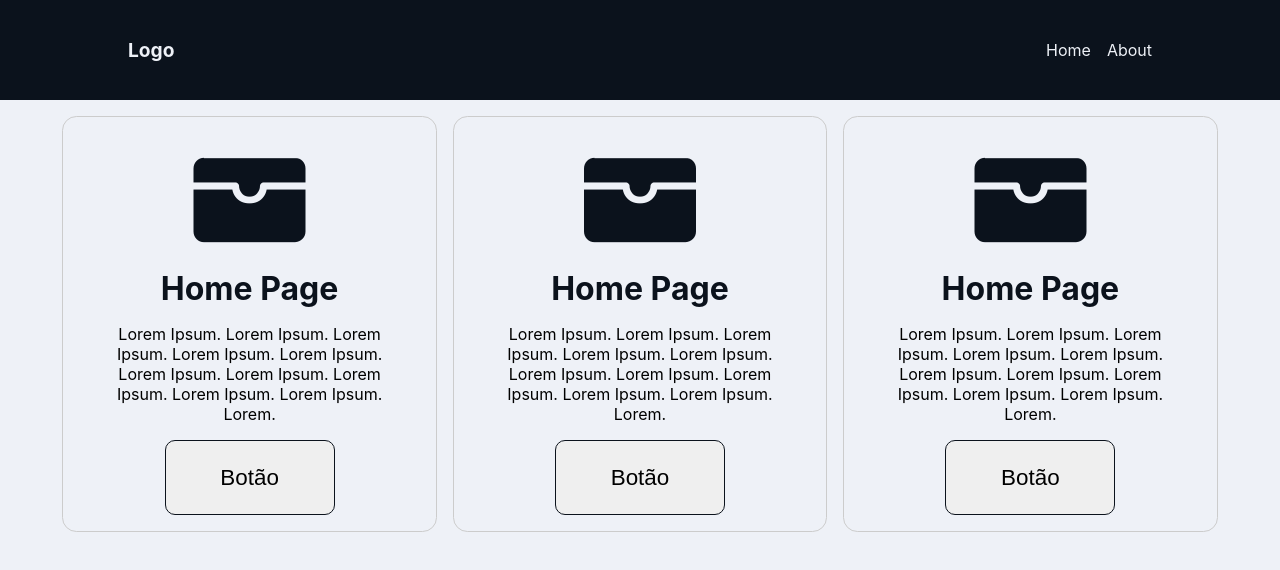
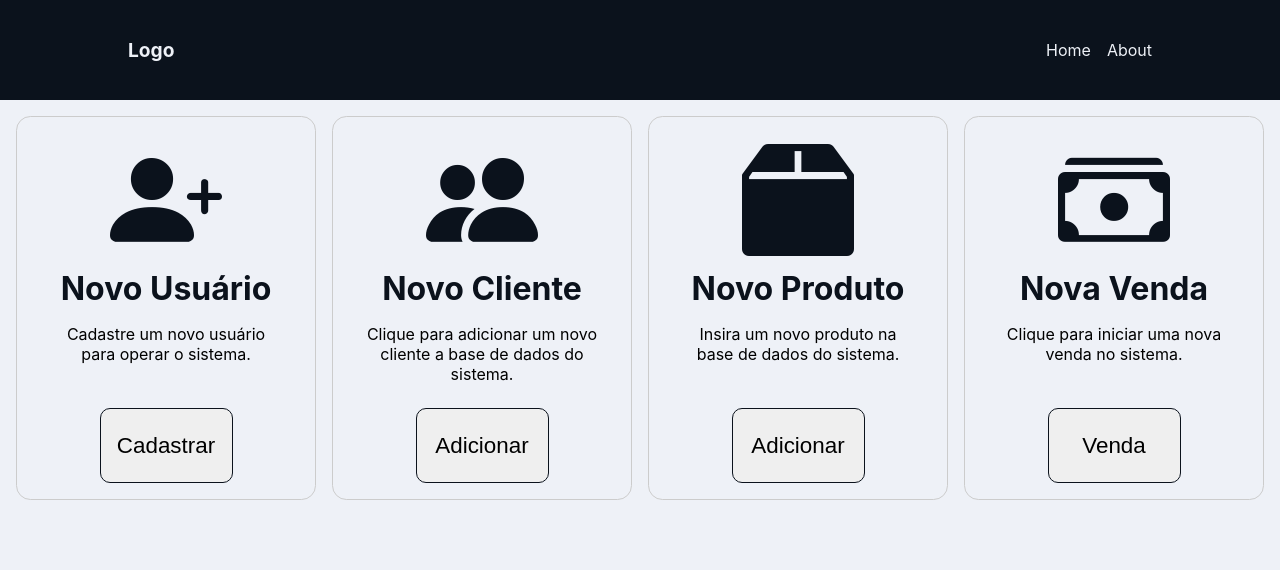
Before and after one commit to lucasfvalle/project_system, a React (Create React App) app: page / in a window 1280 px wide. Shown: the top 570 px of the page. Built offline with nearby package versions, Linux system fonts and the light colour scheme.

Commit message:
Componente Card

```diff
--- /dev/null
+++ b/src/components/Card/Card.css
@@ -0,0 +1,39 @@
+.card{
+    width: 30%;
+    display: flex;
+    flex-direction: column;
+    border: 1px solid #ccc;
+    border-radius: 0.9em;
+    align-items: center;
+    padding: 1em;
+}
+.card:hover{
+    box-shadow: rgba(100, 100, 111, 0.2) 0px 7px 29px 0px;
+}
+.card i{
+    font-size: 7em;
+    color: var(--blue);
+}
+.card h2{
+    font-size: 2em;
+    color: var(--blue);
+}
+.card p{
+    width: 100%;
+    height: 100px;
+    padding: 1em 1em;
+    text-align: center;
+}
+.card button{
+    width: 50%;
+    height: 75px;
+    border: 1px solid var(--blue);
+    border-radius: 10px;
+    font-size: 1.4em;
+}
+.card button:hover{
+    background-color: var(--blue);
+    color: #eef1f7;
+    transition: all ease 0.3s;
+    cursor: pointer;
+}
--- /dev/null
+++ b/src/components/Card/Card.js
@@ -0,0 +1,16 @@
+import React from "react";
+import './Card.css';
+
+function Card({iconName, title, btnName, desc}){
+    return(
+        <div className="card">
+            <i className={iconName}></i>
+            <h2>{title}</h2>
+            <p>
+               {desc}
+            </p>
+            <button>{btnName}</button>
+        </div>
+    )
+}
+export default Card;
--- a/src/pages/Home.css
+++ b/src/pages/Home.css
@@ -5,35 +5,3 @@
     column-gap: 1em;
     justify-content: center;
 }
-.home .card{
-    width: 30%;
-    display: flex;
-    flex-direction: column;
-    border: 1px solid #ccc;
-    border-radius: 0.9em;
-    align-items: center;
-    padding: 1em;
-}
-.home .card:hover{
-    box-shadow: rgba(100, 100, 111, 0.2) 0px 7px 29px 0px;
-}
-.home .card i{
-    font-size: 7em;
-    color: var(--blue);
-}
-.home .card h2{
-    font-size: 2em;
-    color: var(--blue);
-}
-.home .card p{
-    width: 100%;
-    padding: 1em 1em;
-    text-align: center;
-}
-.home .card button{
-    width: 50%;
-    height: 75px;
-    border: 1px solid var(--blue);
-    border-radius: 10px;
-    font-size: 1.4em;
-}
--- a/src/pages/Home.js
+++ b/src/pages/Home.js
@@ -1,39 +1,20 @@
 import React from 'react';
 import './Home.css'
 
+//Componentes
+import Card from '../components/Card/Card';
+
 function Home(){
-    function exibe(){
-        return alert("Teste!");
-    }
+    const userDesc = "Cadastre um novo usuário para operar o sistema.";
+    const productDesc ="Insira um novo produto na base de dados do sistema.";
+    const sellDesc = "Clique para iniciar uma nova venda no sistema."
+    const clientDesc ="Clique para adicionar um novo cliente a base de dados do sistema."
     return(
         <div className="home">
-            <div className="card">
-                <i className="bi bi-wallet-fill"></i>
-                <h2>Home Page</h2>
-                <p>
-                    Lorem Ipsum. Lorem Ipsum. Lorem Ipsum. Lorem Ipsum. Lorem Ipsum. Lorem Ipsum.
-                    Lorem Ipsum. Lorem Ipsum. Lorem Ipsum. Lorem Ipsum. Lorem.
-                </p>
-                <button onClick={exibe}>Botão</button>
-            </div>
-            <div className="card">
-                <i className="bi bi-wallet-fill"></i>
-                <h2>Home Page</h2>
-                <p>
-                Lorem Ipsum. Lorem Ipsum. Lorem Ipsum. Lorem Ipsum. Lorem Ipsum. Lorem Ipsum.
-                    Lorem Ipsum. Lorem Ipsum. Lorem Ipsum. Lorem Ipsum. Lorem.
-                </p>
-                <button onClick={exibe}>Botão</button>
-            </div>
-            <div className="card">
-                <i className="bi bi-wallet-fill"></i>
-                <h2>Home Page</h2>
-                <p>
-                    Lorem Ipsum. Lorem Ipsum. Lorem Ipsum. Lorem Ipsum. Lorem Ipsum. Lorem Ipsum.
-                    Lorem Ipsum. Lorem Ipsum. Lorem Ipsum. Lorem Ipsum. Lorem.
-                </p>
-                <button onClick={exibe}>Botão</button>
-            </div>
+           <Card iconName="bi bi-person-plus-fill" title="Novo Usuário" btnName="Cadastrar" desc={userDesc} />
+           <Card iconName="bi bi-people-fill" title="Novo Cliente" btnName="Adicionar" desc={clientDesc} />
+           <Card iconName="bi bi-box2-fill" title="Novo Produto" btnName="Adicionar" desc={productDesc} />
+           <Card iconName="bi bi-cash-stack" title="Nova Venda" btnName="Venda" desc={sellDesc} />
 
         </div>
     )
```
